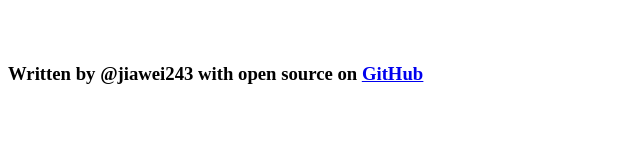
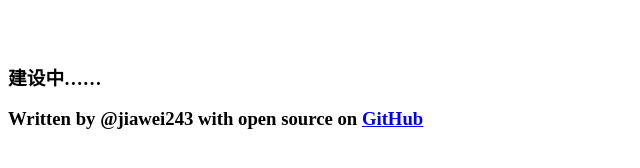
Before and after one commit to jiawei243/jiawei243.github.io, a plain HTML site: page index.html in a window 1280 px wide. Shown: the whole page, without its empty margins (0-640 px from the left). Drawn offline with nearby package versions, Linux system fonts and the light colour scheme; a web font is replaced by a local one.

Commit message:
Update index.html

```diff
--- a/index.html
+++ b/index.html
@@ -25,6 +25,7 @@
 		<br>
 
 		<br>
+		<h3>建设中……<h3>
 		<h3>Written by @jiawei243 with open source on <a target="_blank" href="https://github.com/jiawei243"><u>GitHub</u></a></h3>
 	</footer>
 	<script src="js/modernizr.js"></script> <!-- Modernizr -->
```
